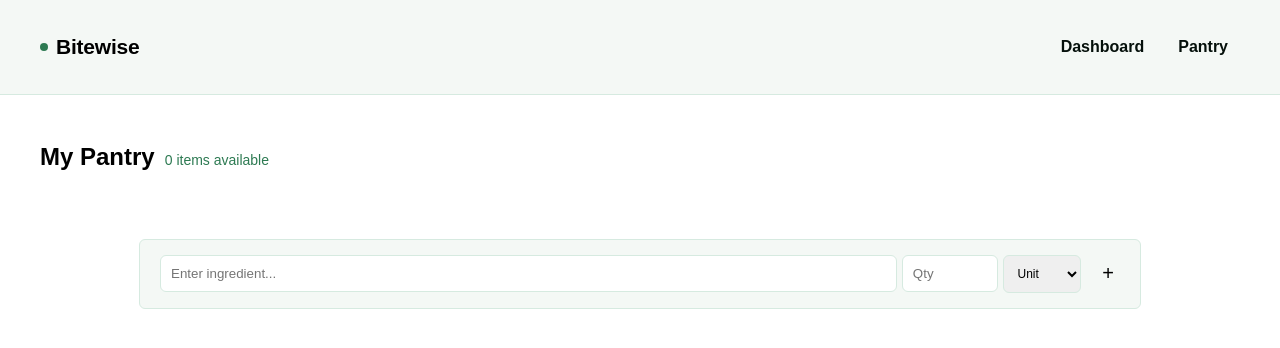
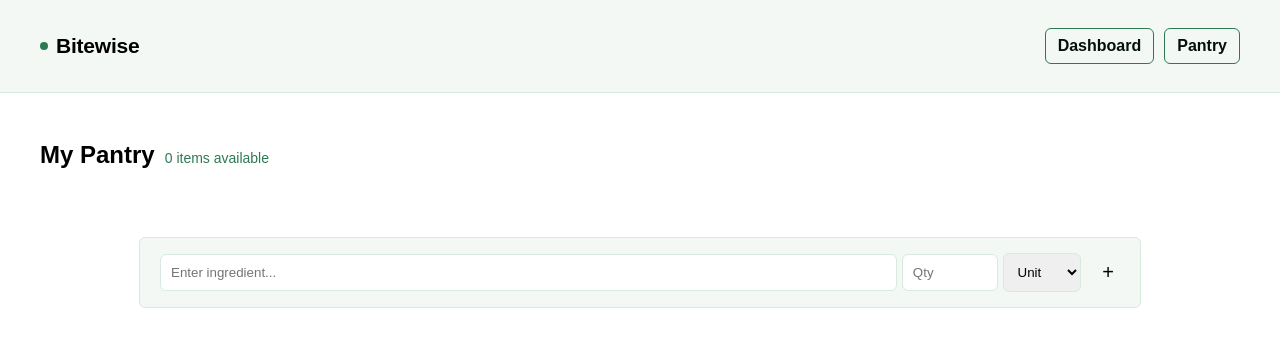
Before and after one commit to averybowers03/MunchApp, a React (Vite) app in the folder bitewise-frontend/: page /pages/PantryPage in a window 1280 px wide. Shown: the top 348 px of the page. Built offline with nearby package versions, Linux system fonts and the light colour scheme.

Commit message:
Fixed bug where after clicking suggested ingredient, The API would still be prompted after selection

```diff
--- a/bitewise-frontend/src/components/IngredientSearch.tsx
+++ b/bitewise-frontend/src/components/IngredientSearch.tsx
@@ -1,5 +1,5 @@
 
-import { useContext, useState, useEffect } from 'react';
+import { useContext, useState, useEffect, useRef } from 'react';
 import { PantryContext } from '../context/PantryContext';
 
 type Suggestion = {
@@ -15,13 +15,16 @@ function IngredientSearch() {
   const [query , setQuery] = useState('');
   const [suggestions, setSuggestions] = useState<Suggestion[]>([]);
 
+  const skipFetch = useRef(false);
+
   useEffect(() => {
     const handler = setTimeout(() => {
-      if (query.length === 0)
-        {
+      if (query.length == 0 || skipFetch.current == true)
+      {
           setSuggestions([]);
+          skipFetch.current = false
           return;
-        }
+      }
       fetch(`/api/ingredients?query=${query}`)
       .then(res => res.json())
       .then(data => setSuggestions(data))
@@ -49,6 +52,7 @@ function IngredientSearch() {
 
   function fillQuery(fill : string) {
 
+    skipFetch.current = true
     setQuery(fill)
     setSuggestions([])
   }
--- a/bitewise-frontend/src/components/Navbar.css
+++ b/bitewise-frontend/src/components/Navbar.css
@@ -33,12 +33,12 @@
 
         .pantry-link, .dashboard-link{
           cursor: pointer;
-          padding: 10px 12px;
+          padding: 8px 12px;
           text-decoration: none;
           font-size: 1rem;
           font-weight: bold;
           color: var(--ink);
-          border: 1px solid var(--parakeet);
+          border: 1px solid var(--accent);
           border-radius: var(--radius);
         }
 
--- a/bitewise-frontend/src/pages/PantryPage.css
+++ b/bitewise-frontend/src/pages/PantryPage.css
@@ -37,6 +37,7 @@
   background-color: var(--paper-tint);
   border-radius: var(--radius);
   border: 1px solid var(--hairline);
+  color: var(--ink-soft);
 }
 
 .search-wrapper {
@@ -88,7 +89,6 @@
     padding: 10px;
     border: 1px solid var(--hairline);
     border-radius: var(--radius);
-    font-size: 0.75rem;
 }
 
 .add-btn {
```
